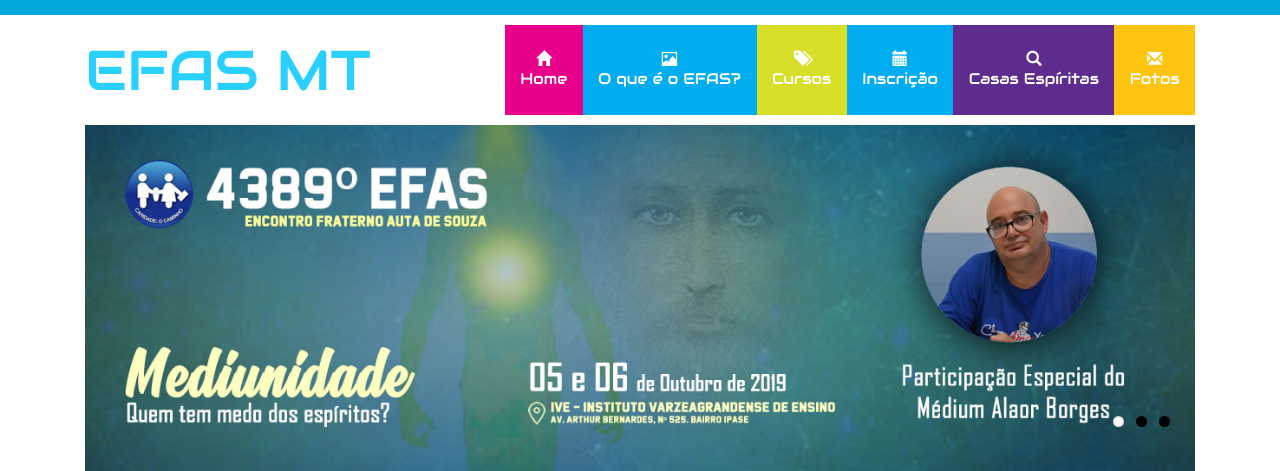
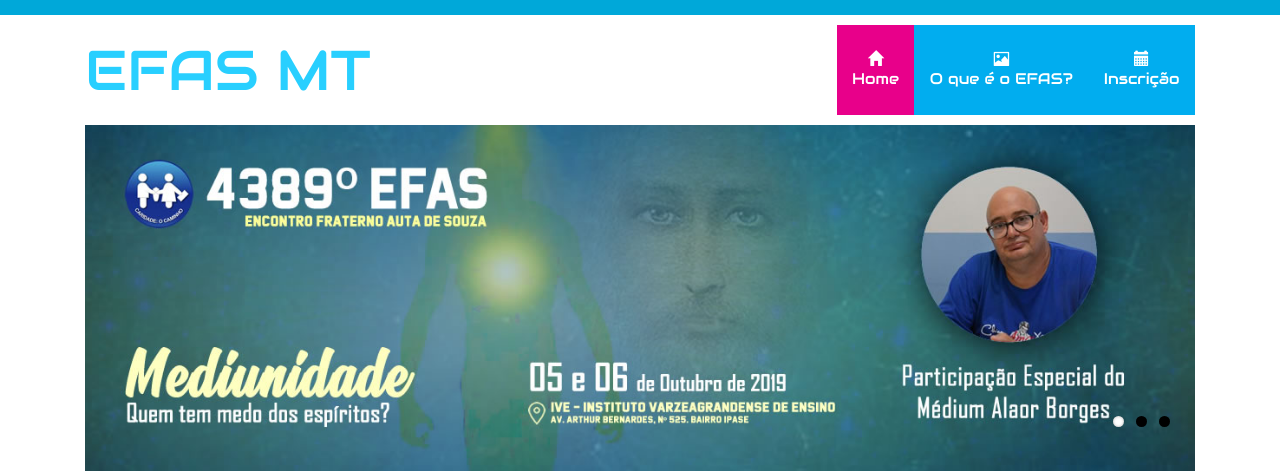
Before and after one commit to edsongaldino/efasmt, a PHP site: page /index.php in a window 1280 px wide. Shown: the top 471 px of the page. Run offline with PHP 8.4, Linux system fonts and the light colour scheme; some libraries are stand-ins or nearby versions.

Commit message:
link menu

```diff
--- a/site_mod_rodape.php
+++ b/site_mod_rodape.php
@@ -4,9 +4,6 @@
 <ul>
     <li ><a href="index.php" >Home  </a> </li>
     <li ><a href="efas.php" >O que é o EFAS?  </a> </li>
-    <li><a href="cursos.php"  >Cursos </a></li>
     <li><a href="inscricao.php" >Inscrição </a></li>
-    <li><a href="casas-espiritas.php" >Casas Espíritas </a></li>
-    <li><a href="fotos.php">Fotos </a></li>
     <div class="clearfix"> </div>
 </ul>
--- a/site_mod_topo.php
+++ b/site_mod_topo.php
@@ -6,10 +6,7 @@
     <ul>
         <li ><a href="index.php" class="hvr-sweep-to-bottom color"><i class="glyphicon glyphicon-home"></i>Home  </a> </li>
         <li ><a href="efas.php" class="hvr-sweep-to-bottom color1"><i class="glyphicon glyphicon-picture"></i>O que é o EFAS?  </a> </li>
-        <li><a href="cursos.php"  class="hvr-sweep-to-bottom color2"><i class="glyphicon glyphicon-tags"></i>Cursos</a></li>
 		<li><a href="inscricao.php" class="hvr-sweep-to-bottom color1"><i class="glyphicon glyphicon-calendar"></i>Inscrição </a></li>
-		<li><a href="casas-espiritas.php" class="hvr-sweep-to-bottom color3"><i class="glyphicon glyphicon-search"></i>Casas Espíritas </a></li>
-		<li><a href="fotos.php" class="hvr-sweep-to-bottom color4"><i class="glyphicon glyphicon-envelope"></i>Fotos </a></li>
         <div class="clearfix"> </div>
     </ul>
     <!--script-->
```
Lines whose indentation alone changed are shown as unchanged.
